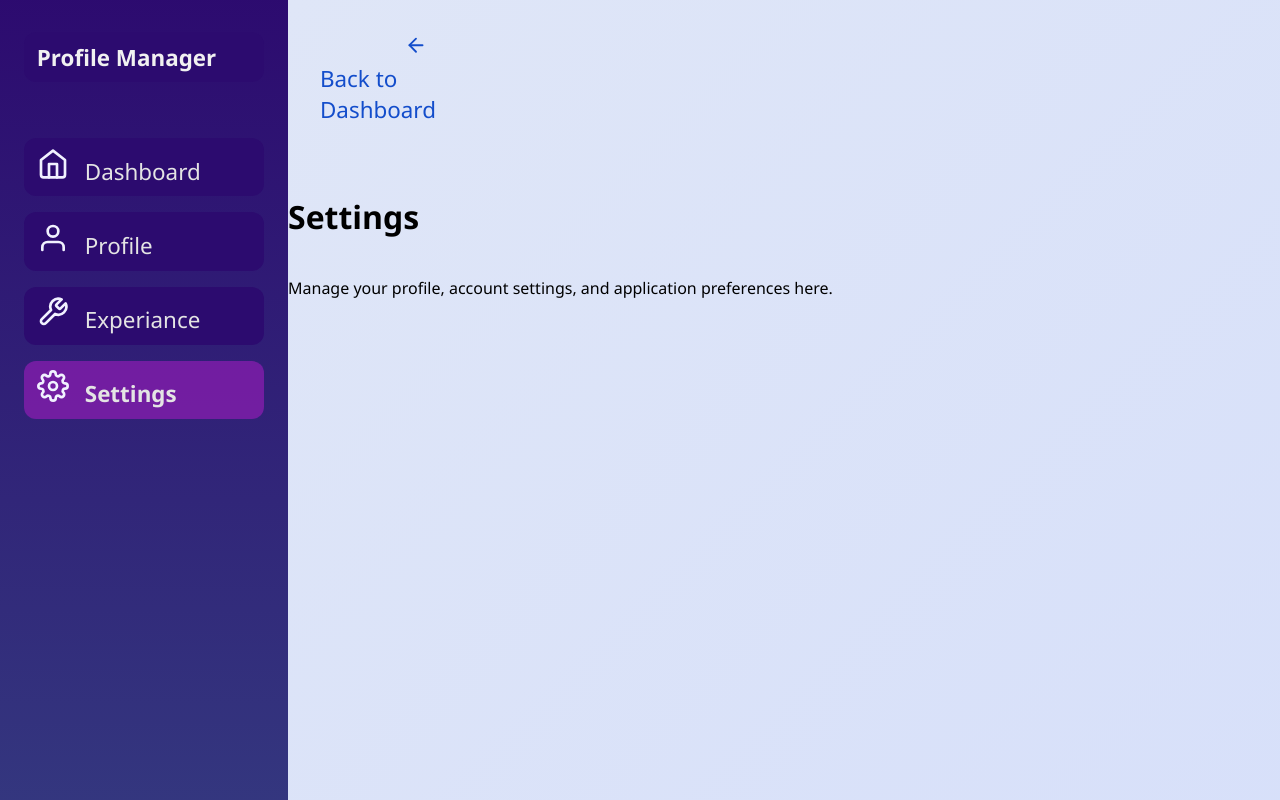
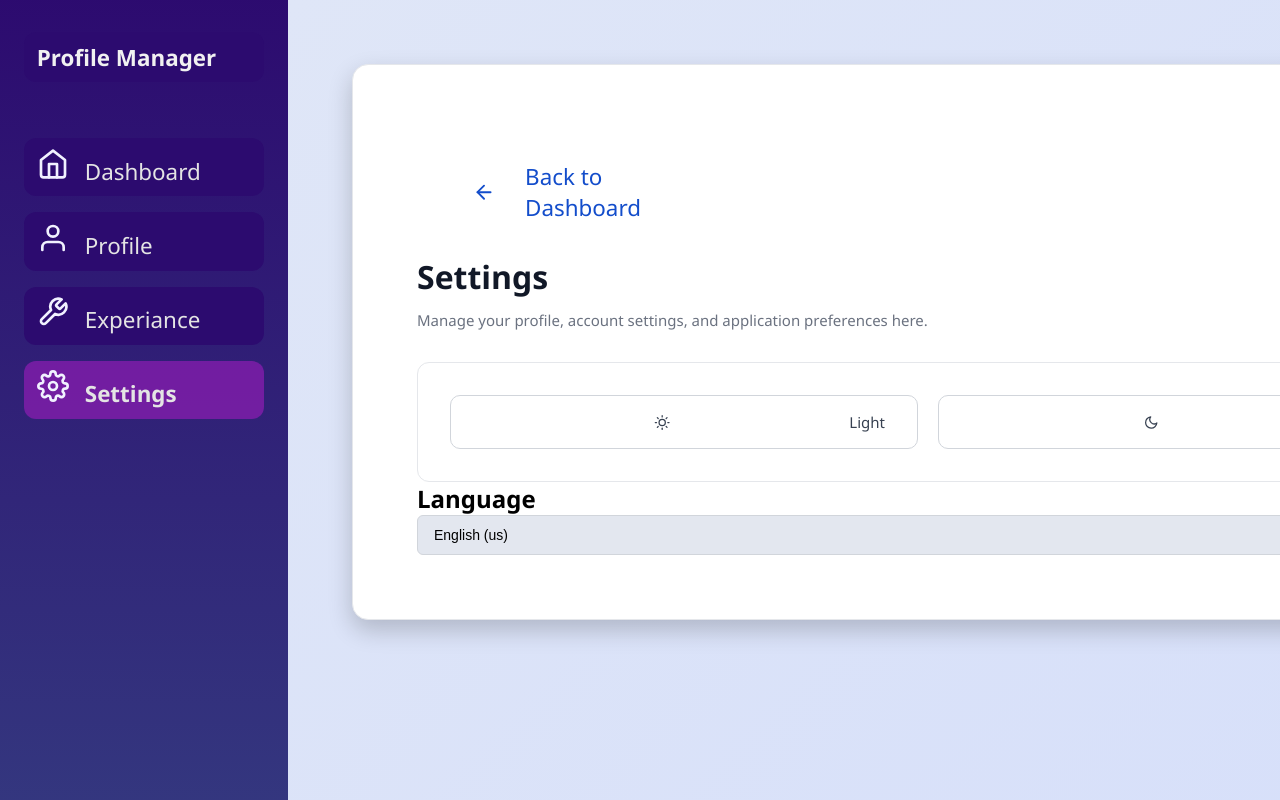
Before and after one commit to tinsaetemesgen/personal-profile-manager, a React (Vite) app: page /settings in a window 1280 px wide. Shown: the top 800 px of the page. Built offline with nearby package versions, Linux system fonts and the light colour scheme.

Commit message:
Setting page layout

```diff
--- a/src/Components/Settings/Settings.css
+++ b/src/Components/Settings/Settings.css
@@ -1,9 +1,87 @@
-.settings-page {
+.setting-container {
     display: flex;
     width: 100%;
-    margin-left:18rem;
+    margin-left: 18rem;
     height: 100vh;
     background: linear-gradient(135deg, #dfe6f7, #d6dffa);
     flex-direction: column;
     gap: 2.4rem;
 }
+
+.settings-page {
+  max-width: 72rem;
+  margin: 4rem;
+  padding: 4rem;
+  background: #ffffff;
+  border-radius: 16px;
+  border: 1px solid #e5e7eb;
+  box-shadow: 0 10px 25px rgba(0,0,0,0.2);
+}
+
+
+.link {
+  margin-bottom: 2rem;
+}
+
+.back-link {
+  display: inline-flex;
+  align-items: center;
+  gap: 6px;
+}
+
+.settings-page h1 {
+  font-size: 2rem;
+  margin-bottom: .75rem;
+  color: #111827;
+}
+
+.settings-page p {
+  font-size: 15px;
+  color: #6b7280;
+  margin-bottom: 2rem;
+}
+
+.theme-option {
+  display: flex;
+  gap: 20px;
+  padding: 2rem;
+  border-radius: 12px;
+  border: 1px solid #e5e7eb;
+}
+
+.theme-option h2 {
+  font-size: 1.4rem;
+  margin-bottom: 2rem;
+  color: #111827;
+}
+
+.theme-option input[type="radio"] {
+  display: none;
+  width: 12rem;
+}
+
+.theme-option label {
+  display: flex;
+  align-items: center;
+  gap: 8px;
+  justify-content: center;
+  padding: 1rem 2rem;
+  border-radius: 10px;
+  border: 1px solid #d1d5db;
+  cursor: pointer;
+  font-size: 15px;
+  color: #374151;
+  background: #ffffff;
+  transition: all 0.2s ease;
+}
+
+.theme-option label:hover {
+  border-color: #6366f1;
+  color: #111827;
+}
+
+.theme-option input[type="radio"]:checked + label {
+  background: #6366f1;
+  color: white;
+  border-color: #6366f1;
+}
--- a/src/Components/Settings/Settings.jsx
+++ b/src/Components/Settings/Settings.jsx
@@ -1,12 +1,14 @@
 import { Routes, Route } from "react-router-dom";
-import { FiHome, FiUser, FiTool, FiFolder, FiSettings, FiLogOut, FiArrowLeftCircle, FiArrowDownLeft, FiArrowLeft } from "react-icons/fi";
+import { FiMoon, FiSun, FiArrowLeft } from "react-icons/fi";
 import { Link } from 'react-router-dom';
 import './Settings.css';
 
 
 function Settings() {
   return (
-    <div className="settings-page">
+
+    <div className="setting-container">
+      <div className="settings-page">
               <div className="link">
             <Link to="/" className="back-link">
             <FiArrowLeft />Back to Dashboard</Link>
@@ -15,7 +17,30 @@ function Settings() {
         <h1>Settings</h1>
         <p>Manage your profile, account settings, and application preferences here.</p>
 
+        <div className="theme-option">
+          <input type="radio" id="light" name="theme" />
+            <label htmlFor="light">
+            <FiSun /> Light
+          </label>
+
+          <input type="radio" id="dark" name="theme" />
+          <label htmlFor="dark">
+            <FiMoon /> Dark
+          </label>
+        </div>
+
+        <div className="language">
+          <h2>Language</h2>
+          <select name="lang" id="">
+            <option value="englishus">English (us)</option>
+            <option value="englishuk">English (uk)</option>
+            <option value="french">French</option>
+            <option value="amharic">Amharic</option>
+          </select>
+        </div>
     </div>
+    </div>
+
   )
 }
 
```
